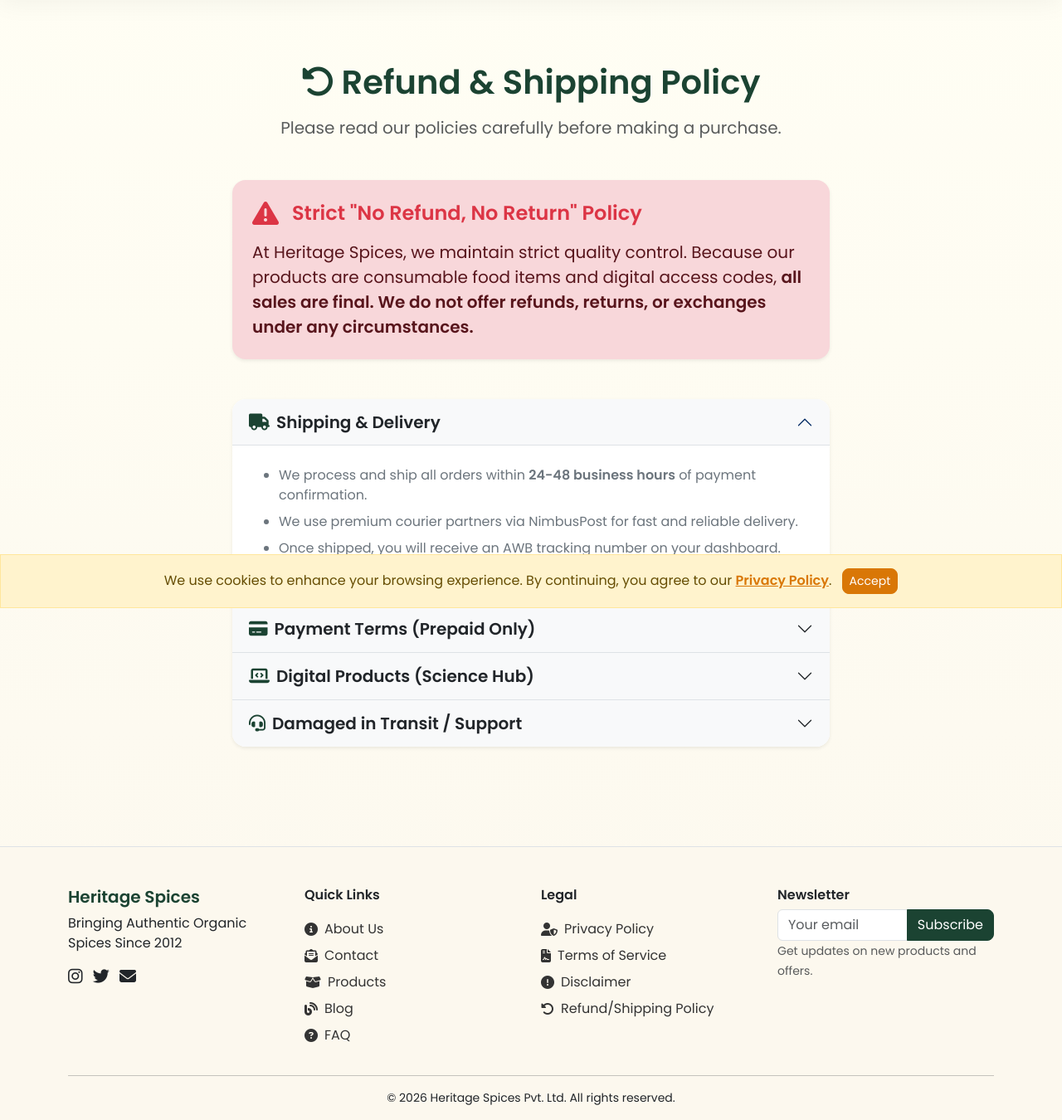
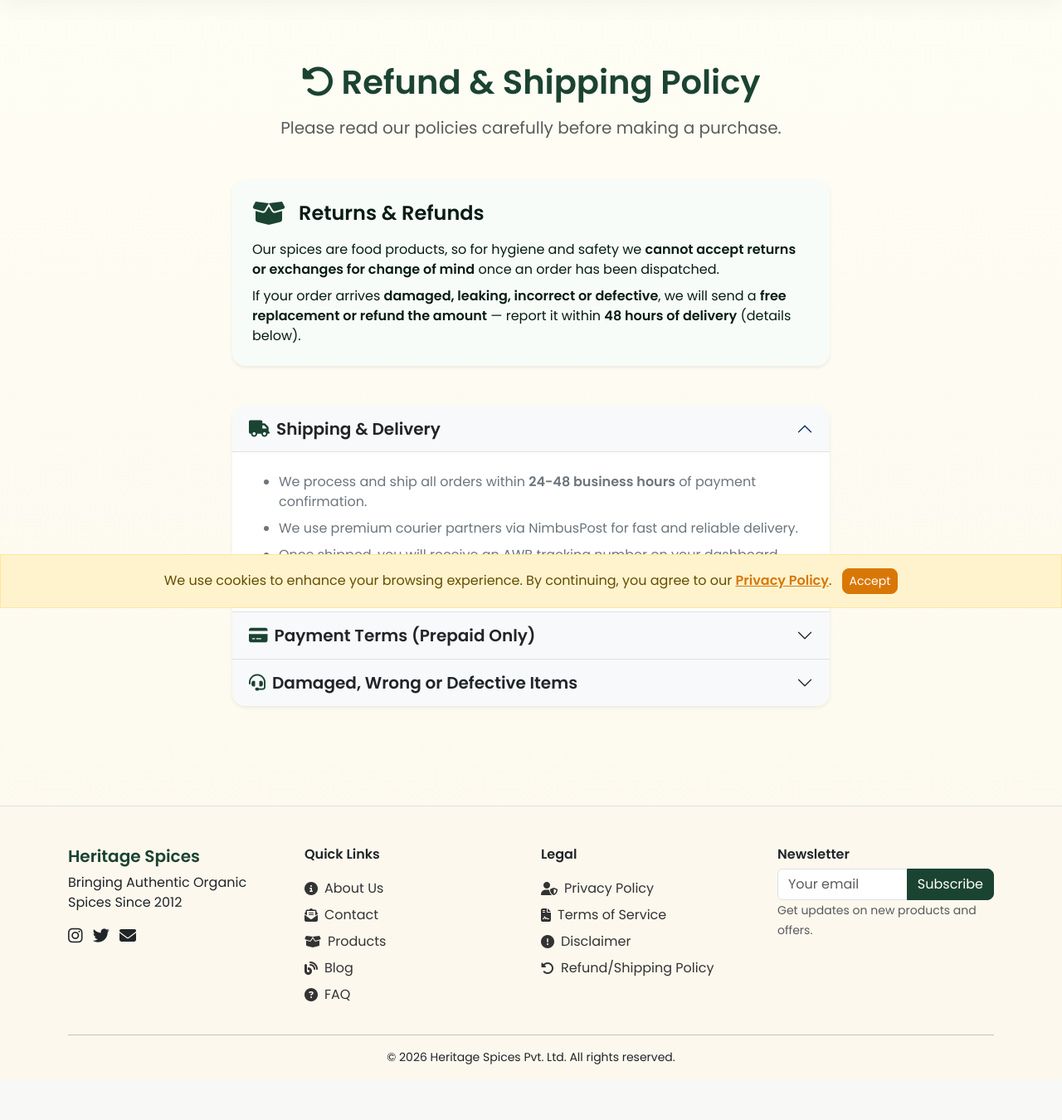
Before and after one commit to INDHeritage/HeritageSpices, a Flask app: page /refund in a window 1280 px wide. Shown: the part 67-1417 px from the top of the page at 83% size. After the commit the page ends 1350 px from the top, so only its background shows below. Run offline with Flask 3, Linux system fonts and the light colour scheme; some libraries are stand-ins or nearby versions.

Commit message:
Return policy: replace/refund for damaged, wrong or defective items within 48h; drop 'no refund under any circumstances' and hidden Science Hub text
Co-Authored-By: Claude Sonnet 5 <noreply@anthropic.com>

```diff
--- a/templates/cart.html
+++ b/templates/cart.html
@@ -134,7 +134,7 @@
     <div class="col-12 text-center animate__animated animate__fadeInUp animate__delay-1s">
       <div class="alert alert-danger d-inline-block shadow-sm px-4 rounded-pill border-0 bg-danger text-white">
         <i class="fas fa-exclamation-triangle me-2"></i>
-        <strong>Strict Policy:</strong> Prepaid Only • No COD • No Refunds • No Returns
+        <strong>Policy:</strong> Prepaid only • No COD • Free replacement/refund for damaged or wrong items (report within 48 hours)
       </div>
     </div>
   </div>
--- a/templates/checkout.html
+++ b/templates/checkout.html
@@ -90,7 +90,7 @@
           <i class="fas fa-exclamation-triangle fa-2x me-3"></i>
           <div>
             <h5 class="alert-heading mb-1 fw-bold">Strict Store Policy</h5>
-            <p class="mb-0 small"><strong>All sales are final.</strong> We do not offer refunds or returns. <strong>Prepaid orders only</strong> — Cash on Delivery (COD) is strictly not supported.</p>
+            <p class="mb-0 small"><strong>No change-of-mind returns</strong> (food items), but damaged, wrong or defective items are replaced or refunded free if reported within 48 hours. <strong>Prepaid orders only</strong> — Cash on Delivery (COD) is strictly not supported.</p>
           </div>
         </div>
       </div>
@@ -184,7 +184,7 @@
                 <i class="fas fa-lock me-2"></i> Pay Now <span id="pay-btn-amount">₹{{ cart_total }}</span>
               </button>
               <div class="mt-3 small text-muted">
-                By proceeding, you agree to our <a href="/terms" class="text-success text-decoration-none">Terms</a> and acknowledge that <strong class="text-danger">all sales are final</strong>.
+                By proceeding, you agree to our <a href="/terms" class="text-success text-decoration-none">Terms</a> and our <a href="/refund" class="text-success text-decoration-none">Refund Policy</a> (no change-of-mind returns; free replacement or refund for damaged, wrong or defective items reported within 48 hours).
               </div>
             </div>
           </form>
--- a/templates/refund.html
+++ b/templates/refund.html
@@ -11,13 +11,14 @@
   <div class="row justify-content-center">
     <div class="col-lg-8">
 
-      <!-- Strict Policy Notice -->
-      <div class="alert alert-danger shadow-sm border-0 rounded-4 p-4 mb-5 animate__animated animate__fadeIn">
+      <!-- Return policy summary -->
+      <div class="alert alert-success shadow-sm border-0 rounded-4 p-4 mb-5">
         <div class="d-flex align-items-center mb-3">
-          <i class="fas fa-exclamation-triangle fa-2x text-danger me-3"></i>
-          <h4 class="alert-heading fw-bold mb-0 text-danger">Strict "No Refund, No Return" Policy</h4>
+          <i class="fas fa-box-open fa-2x text-success me-3"></i>
+          <h4 class="alert-heading fw-bold mb-0">Returns &amp; Refunds</h4>
         </div>
-        <p class="mb-0 fs-5">At Heritage Spices, we maintain strict quality control. Because our products are consumable food items and digital access codes, <strong>all sales are final. We do not offer refunds, returns, or exchanges under any circumstances.</strong></p>
+        <p class="mb-2">Our spices are food products, so for hygiene and safety we <strong>cannot accept returns or exchanges for change of mind</strong> once an order has been dispatched.</p>
+        <p class="mb-0">If your order arrives <strong>damaged, leaking, incorrect or defective</strong>, we will send a <strong>free replacement or refund the amount</strong> &mdash; report it within <strong>48 hours of delivery</strong> (details below).</p>
       </div>
 
       <div class="accordion shadow-sm rounded-4 overflow-hidden border-0" id="policyAccordion">
@@ -56,30 +57,23 @@
           </div>
         </div>
 
-        <!-- Science Hub / Digital Products -->
-        <div class="accordion-item border-0 border-bottom">
-          <h2 class="accordion-header" id="headingThree">
-            <button class="accordion-button collapsed bg-light fw-bold text-dark fs-5 py-3" type="button" data-bs-toggle="collapse" data-bs-target="#collapseThree" aria-expanded="false" aria-controls="collapseThree">
-              <i class="fas fa-laptop-code text-success me-2"></i> Digital Products (Science Hub)
-            </button>
-          </h2>
-          <div id="collapseThree" class="accordion-collapse collapse" aria-labelledby="headingThree" data-bs-parent="#policyAccordion">
-            <div class="accordion-body p-4 text-secondary">
-              <p class="mb-0">Purchases of digital access (Class 10 Science Notes) are <strong>instant and irreversible</strong>. Once digital access is granted to your account, the transaction cannot be cancelled, refunded, or transferred to another account.</p>
-            </div>
-          </div>
-        </div>
-
         <!-- Exceptions / Support -->
         <div class="accordion-item border-0">
           <h2 class="accordion-header" id="headingFour">
             <button class="accordion-button collapsed bg-light fw-bold text-dark fs-5 py-3" type="button" data-bs-toggle="collapse" data-bs-target="#collapseFour" aria-expanded="false" aria-controls="collapseFour">
-              <i class="fas fa-headset text-success me-2"></i> Damaged in Transit / Support
+              <i class="fas fa-headset text-success me-2"></i> Damaged, Wrong or Defective Items
             </button>
           </h2>
           <div id="collapseFour" class="accordion-collapse collapse" aria-labelledby="headingFour" data-bs-parent="#policyAccordion">
             <div class="accordion-body p-4 text-secondary">
-              <p class="mb-3">While we do not offer returns, we care about your experience. If your physical package arrives severely damaged due to courier mishandling, please contact us <strong>within 24 hours of delivery</strong> with unboxing video proof.</p>
+              <p class="mb-2">We will replace the product or refund you, at <strong>no cost to you</strong>, if your order arrives:</p>
+              <ul class="mb-3">
+                <li>damaged, crushed or leaking,</li>
+                <li>different from what you ordered, or</li>
+                <li>defective or not as described.</li>
+              </ul>
+              <p class="mb-2"><strong>How to claim:</strong> contact us within <strong>48 hours of delivery</strong> with your order number and clear photos or an unboxing video showing the parcel and the product. Opened packs that are undamaged cannot be returned.</p>
+              <p class="mb-3">Once approved, a replacement is dispatched or the refund is credited to your original payment method within <strong>5-7 business days</strong>. We arrange the pickup where needed.</p>
               <a href="/contact" class="btn btn-outline-success fw-bold rounded-pill px-4">Contact Support</a>
             </div>
           </div>
--- a/templates/terms.html
+++ b/templates/terms.html
@@ -37,7 +37,7 @@
                 <li class="mb-2"><strong>Pricing:</strong> All prices are in Indian Rupees (INR) and are inclusive of applicable taxes unless stated otherwise.</li>
                 <li class="mb-2"><strong>Payment:</strong> We accept only prepaid orders via Razorpay. Cash on Delivery (COD) is not available.</li>
                 <li class="mb-2"><strong>Availability:</strong> Products are subject to availability. We reserve the right to limit the quantities of any products that we offer (currently max 5 per order).</li>
-                <li><strong>Refunds & Returns:</strong> As detailed in our <a href="/refund" class="text-success text-decoration-none fw-bold">Refund Policy</a>, all sales are final. We do not offer refunds, returns, or exchanges.</li>
+                <li><strong>Refunds & Returns:</strong> As detailed in our <a href="/refund" class="text-success text-decoration-none fw-bold">Refund Policy</a>, we do not accept change-of-mind returns for food items, but we replace or refund damaged, wrong or defective items reported within 48 hours of delivery.</li>
               </ul>
             </div>
           </div>
```
